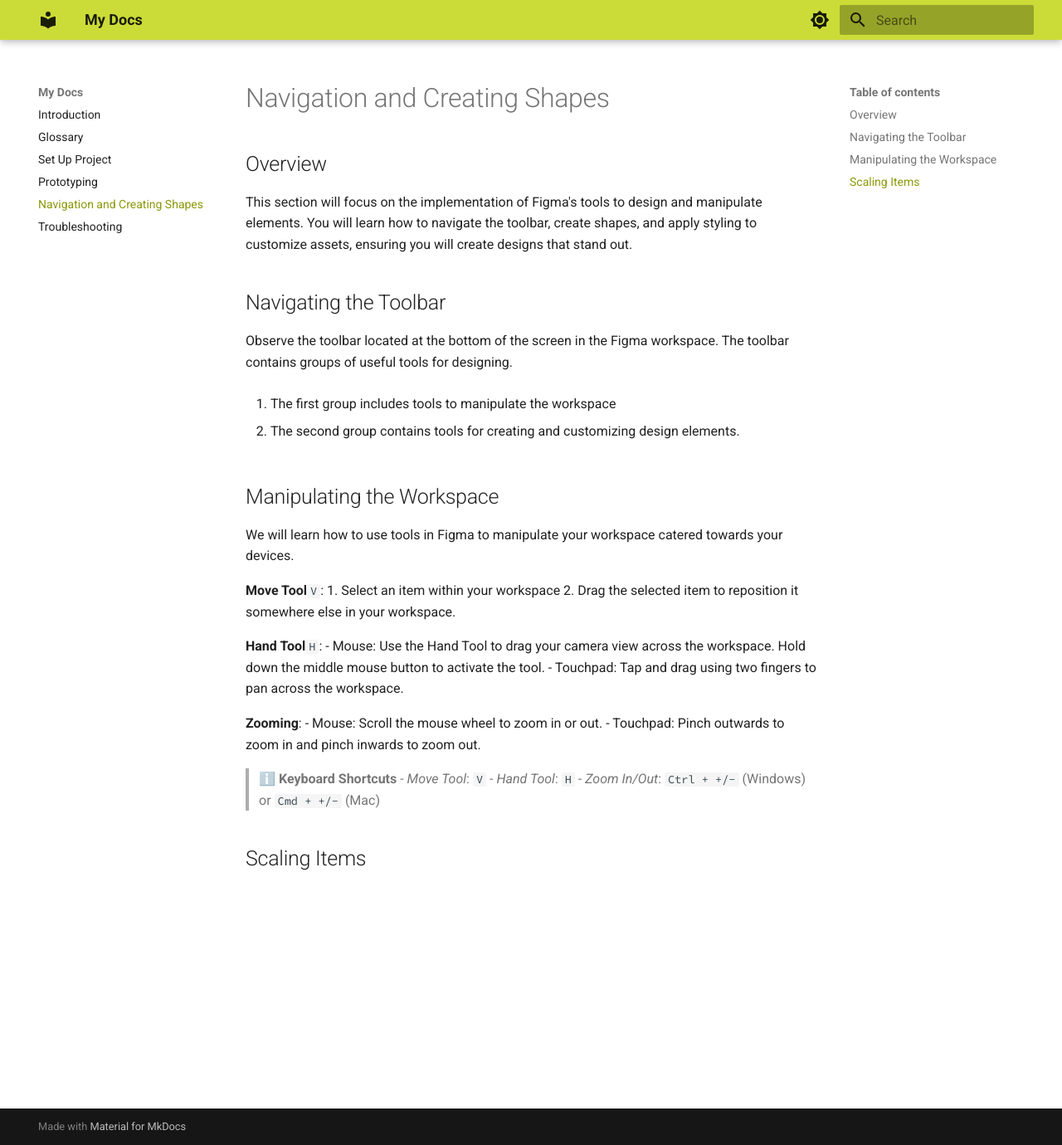
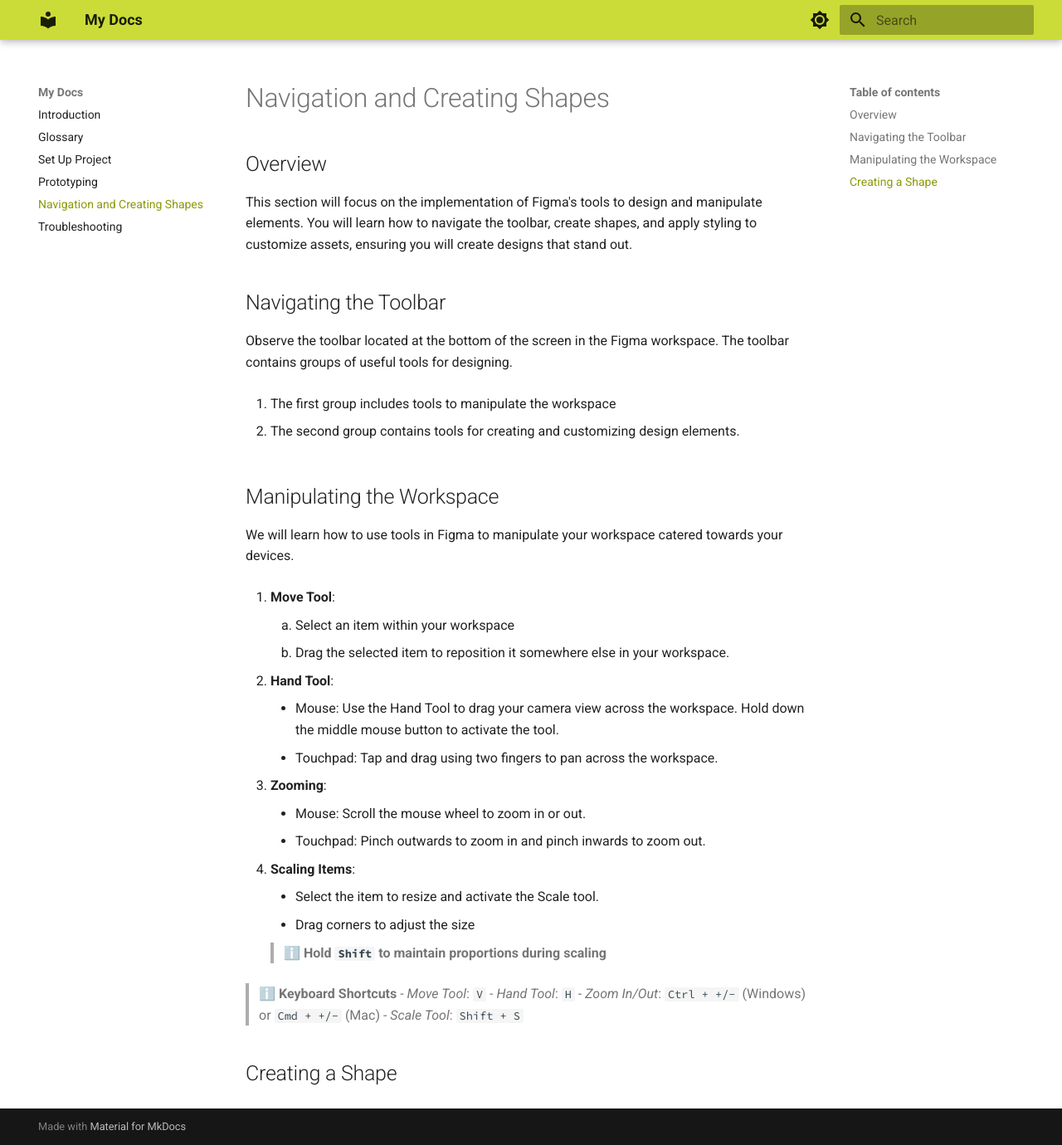
Before and after one commit to ThincutBacon/COMP-2216-Documentation, an MkDocs documentation site: the page built from docs/sectionTwo.md, in a window 1280 px wide and 1380 px high. Shown: the whole window at 83% size. Built offline with MkDocs 1.6.1 and Material for MkDocs 9.7.7, drawn with Linux system fonts in a browser that asks for light colours.

Commit message:
Fix typos and add scaling item section

```diff
--- a/docs/sectionTwo.md
+++ b/docs/sectionTwo.md
@@ -14,22 +14,30 @@ Observe the toolbar located at the bottom of the screen in the Figma workspace.
 ## Manipulating the Workspace
 We will learn how to use tools in Figma to manipulate your workspace catered towards your devices.
 
-**Move Tool**`V`:
-1. Select an item within your workspace
-2. Drag the selected item to reposition it somewhere else in your workspace.
+1. **Move Tool**:
+    1. Select an item within your workspace
+    2. Drag the selected item to reposition it somewhere else in your workspace.
 
-**Hand Tool**`H`:
-- Mouse: Use the Hand Tool to drag your camera view across the workspace. Hold down the middle mouse button to activate the tool.
-- Touchpad: Tap and drag using two fingers to pan across the workspace.
+2. **Hand Tool**:
+    - Mouse: Use the Hand Tool to drag your camera view across the workspace. Hold down the middle mouse button to activate the tool.
+    - Touchpad: Tap and drag using two fingers to pan across the workspace.
 
-**Zooming**:
-- Mouse: Scroll the mouse wheel to zoom in or out.
-- Touchpad: Pinch outwards to zoom in and pinch inwards to zoom out.
+3. **Zooming**:
+    - Mouse: Scroll the mouse wheel to zoom in or out.
+    - Touchpad: Pinch outwards to zoom in and pinch inwards to zoom out.
+
+4. **Scaling Items**:
+    - Select the item to resize and activate the Scale tool.
+    - Drag corners to adjust the size
+
+    > ℹ️ **Hold `Shift` to maintain proportions during scaling**
+
 
 > ℹ️ **Keyboard Shortcuts**
 > - *Move Tool*: `V`
 > - *Hand Tool*: `H`
 > - *Zoom In/Out*: `Ctrl + +/-` (Windows) or `Cmd + +/-` (Mac)
+> - *Scale Tool*: `Shift + S`
 
 
-## Scaling Items
+## Creating a Shape
```
